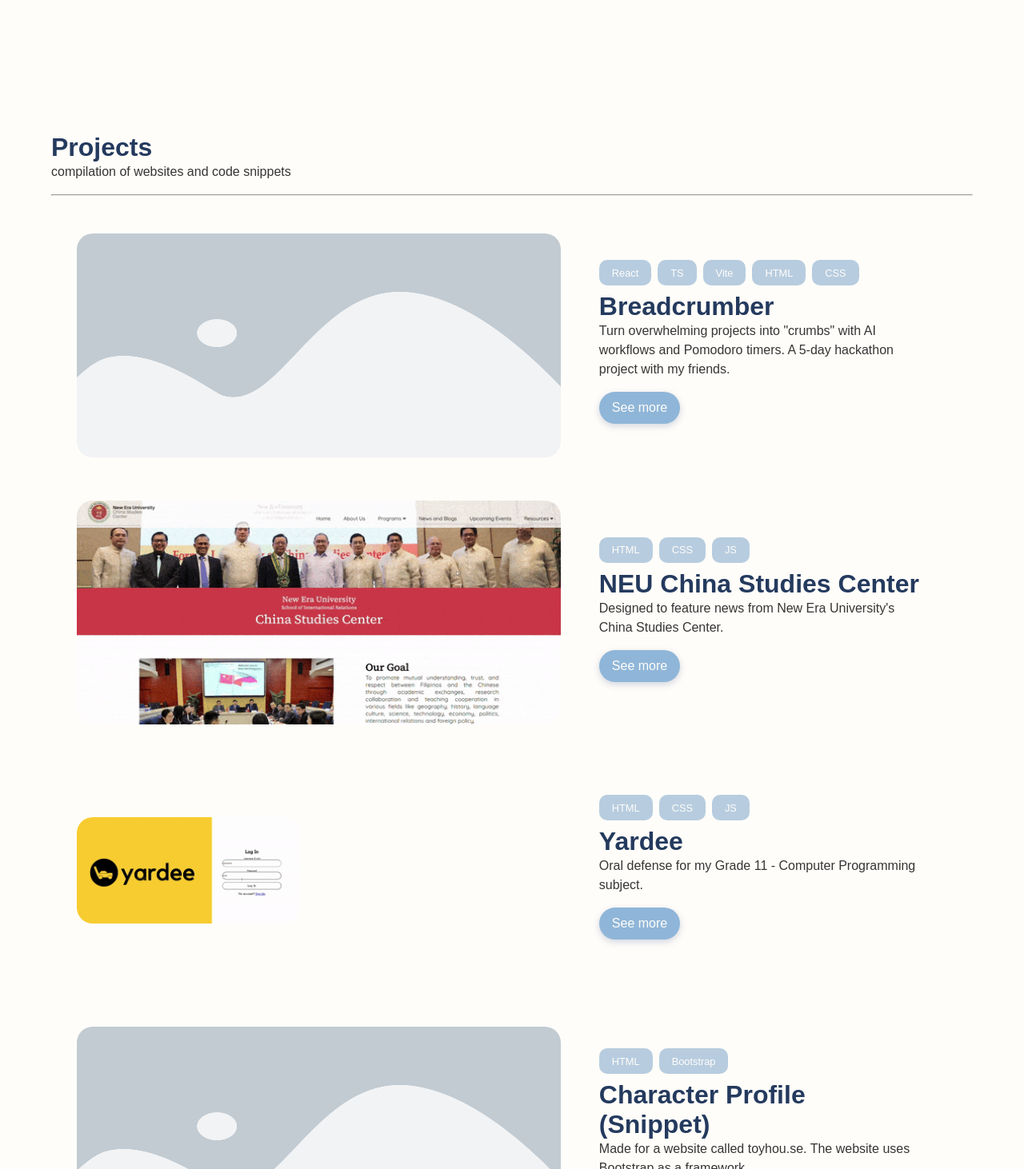
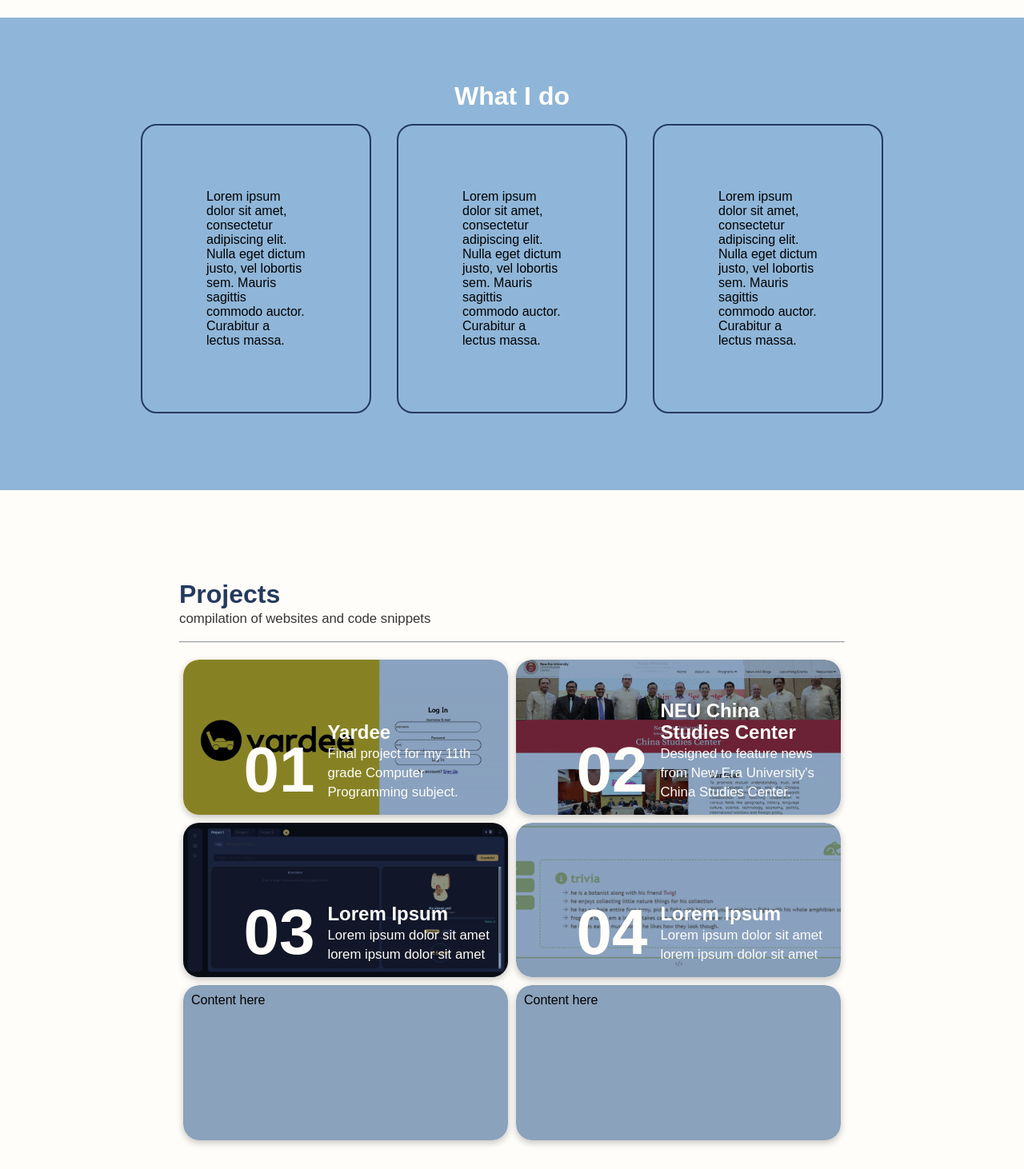
Before and after one commit to bearbau/portfolio, a React (Vite) app: page / in a window 1280 px wide. Shown: the part 1338-2800 px from the top of the page at 80% size. Built offline with nearby package versions, Linux system fonts and the light colour scheme; a web font is replaced by a local one.

Commit message:
project gallery

```diff
--- a/src/components/Skillset.tsx
+++ b/src/components/Skillset.tsx
@@ -16,7 +16,7 @@
               animation: "fadeIn 0.7s ease",
             }}
           >
-            <h1>What I do</h1>
+            <h1>About me</h1>
             <p>
               I am a front-end web developer and UI/UX designer who has been
               developing and conceptualizing web designs since 2020. <br />
@@ -174,8 +174,7 @@
             <h1>Shell scripting</h1>
             <p>
               In my free time, I solve CTFs and study Bash scripting, but I
-              mostly study it for the love of the game. I dump my Bash scripts
-              on
+              mostly study it for fun. I dump my Bash scripts on
               <a href="https://github.com/bearbau/bearbash">
                 &nbsp;<u>bearbash</u>
               </a>
--- a/src/routes/Home.tsx
+++ b/src/routes/Home.tsx
@@ -1,8 +1,12 @@
+import Header from "../components/Header";
+import Skillset from "../components/Skillset";
+
 import placeholder from "../assets/placeholder.jpg";
 import Carousel from "../components/Carousel";
-import Hero from "../components/Hero";
 import yardee from "../assets/previews/yardee.gif";
 import neuchina from "../assets/previews/chinastudies.gif";
+import breadcrumber from "../assets/previews/breadcrumber.png";
+import ocsnippet1 from "../assets/previews/ocsnippet1.gif";
 
 const certifications = [
   {
@@ -42,85 +46,240 @@
   },
 ];
 
+{
+  {
+    /*Components of the home page
+
+  Hero page w header
+  About me
+  What I do
+  Projects
+  Certifications
+  Footer
+
+  If need to be reused, make a new component such as the header
+  If not, just make it a div-container
+
+  Let me destroy my code rq and then fix it again
+  */
+  }
+}
+
 export default function Home() {
   return (
     <>
-      <Hero />
+      <div className="hero">
+        <Header />
+        <div className="hero-content">
+          <p>hi there.</p>
+          <span className="hero-title">
+            I'm Beatriz Bautista.&nbsp;
+            <i className="fa-solid fa-fish-fins"></i>
+          </span>
+
+          <p>front-end dev & UI/UX designer.</p>
+          <div className="btn-row">
+            <button className="hero-btn">
+              <i className="fa-regular fa-file">&nbsp;</i>resume
+            </button>
+            <button className="hero-btn-circle">
+              <i className="fa-brands fa-github"></i>
+            </button>
+            <button className="hero-btn-circle">
+              <i className="fa-brands fa-telegram"></i>
+            </button>
+            <button className="hero-btn-circle">
+              <i className="fa-solid fa-keyboard"></i>
+            </button>
+            <button className="hero-btn-circle">
+              <i className="fa-solid fa-flag"></i>
+            </button>
+          </div>
+        </div>
+      </div>
+
+      <Skillset />
+
+      <div
+        className="container"
+        style={{
+          padding: "5rem",
+          borderRadius: "0",
+          backgroundColor: "var(--primary)",
+        }}
+      >
+        <h1 style={{ textAlign: "center", color: "var(--light)" }}>
+          What I do
+        </h1>
+        <div className="cntr-row" style={{ padding: "0rem 5rem" }}>
+          <div className="border-box">
+            Lorem ipsum dolor sit amet, consectetur adipiscing elit. Nulla eget
+            dictum justo, vel lobortis sem. Mauris sagittis commodo auctor.
+            Curabitur a lectus massa.
+          </div>
+          <div className="border-box">
+            Lorem ipsum dolor sit amet, consectetur adipiscing elit. Nulla eget
+            dictum justo, vel lobortis sem. Mauris sagittis commodo auctor.
+            Curabitur a lectus massa.
+          </div>
+          <div className="border-box">
+            Lorem ipsum dolor sit amet, consectetur adipiscing elit. Nulla eget
+            dictum justo, vel lobortis sem. Mauris sagittis commodo auctor.
+            Curabitur a lectus massa.
+          </div>
+        </div>
+      </div>
+
       <div className="proj-container">
+        <div className="test">
           <h1>Projects</h1>
           <p>compilation of websites and code snippets</p>
           <hr />
-        <div className="proj-row">
-          <div className="proj-preview">
-            <img src={placeholder} style={{ height: "35vh" }}></img>
+          <div className="test-row">
+            <div
+              className="test1"
+              style={{ backgroundImage: `url(${yardee})` }}
+            >
+              <div
+                style={{
+                  flex: "40% ",
+                  alignItems: "end",
+                  justifyContent: "flex-end",
+                  position: "relative",
+                }}
+              >
+                <h1
+                  className="test1_text"
+                  style={{
+                    fontSize: "5rem",
+                    position: "absolute",
+                    bottom: "0",
+                    right: "0",
+                  }}
+                >
+                  01
+                </h1>
               </div>
-          <div className="proj-content">
-            <div className="stack-row">
-              <button className="tag">React</button>
-              <button className="tag">TS</button>
-              <button className="tag">Vite</button>
-              <button className="tag">HTML</button>
-              <button className="tag">CSS</button>
-            </div>
-            <h1>Breadcrumber</h1>
-            <p>
-              Turn overwhelming projects into "crumbs" with AI workflows and
-              Pomodoro timers. A 5-day hackathon project with my friends.
+              <div style={{ flex: "60% " }}>
+                <p
+                  className="test1_text"
+                  style={{ position: "absolute", bottom: "0", padding: "1rem" }}
+                >
+                  <b style={{ fontSize: "1.5rem" }}>Yardee</b>
+                  <br /> Final project for my 11th grade Computer Programming
+                  subject.
                 </p>
-            <button className="link">See more</button>
               </div>
             </div>
-
-        <div className="proj-row">
-          <div className="proj-preview">
-            <img src={neuchina} style={{ height: "35vh" }}></img>
+            <div
+              className="test1"
+              style={{ backgroundImage: `url(${neuchina})` }}
+            >
+              <div
+                style={{
+                  flex: "40% ",
+                  alignItems: "end",
+                  justifyContent: "flex-end",
+                  position: "relative",
+                }}
+              >
+                <h1
+                  className="test1_text"
+                  style={{
+                    fontSize: "5rem",
+                    position: "absolute",
+                    bottom: "0",
+                    right: "0",
+                  }}
+                >
+                  02
+                </h1>
               </div>
-          <div className="proj-content">
-            <div className="stack-row">
-              <button className="tag">HTML</button>
-              <button className="tag">CSS</button>
-              <button className="tag">JS</button>
-            </div>
-            <h1>NEU China Studies Center</h1>
-            <p>
-              Designed to feature news from New Era University's China Studies
-              Center.
+              <div style={{ flex: "60% " }}>
+                <p
+                  className="test1_text"
+                  style={{ position: "absolute", bottom: "0", padding: "1rem" }}
+                >
+                  <b style={{ fontSize: "1.5rem" }}>NEU China Studies Center</b>
+                  <br /> Designed to feature news from New Era University's
+                  China Studies Center.
                 </p>
-            <button className="link">See more</button>
               </div>
             </div>
-
-        <div className="proj-row">
-          <div className="proj-preview">
-            <img src={yardee} style={{ width: "35vh" }}></img>
           </div>
-          <div className="proj-content">
-            <div className="stack-row">
-              <button className="tag">HTML</button>
-              <button className="tag">CSS</button>
-              <button className="tag">JS</button>
+          <div className="test-row">
+            <div
+              className="test1"
+              style={{ backgroundImage: `url(${breadcrumber})` }}
+            >
+              <div
+                style={{
+                  flex: "40% ",
+                  alignItems: "end",
+                  justifyContent: "flex-end",
+                  position: "relative",
+                }}
+              >
+                <h1
+                  className="test1_text"
+                  style={{
+                    fontSize: "5rem",
+                    position: "absolute",
+                    bottom: "0",
+                    right: "0",
+                  }}
+                >
+                  03
+                </h1>
               </div>
-            <h1>Yardee</h1>
-            <p>Oral defense for my Grade 11 - Computer Programming subject.</p>
-            <button className="link">See more</button>
+              <div style={{ flex: "60% " }}>
+                <p
+                  className="test1_text"
+                  style={{ position: "absolute", bottom: "0", padding: "1rem" }}
+                >
+                  <b style={{ fontSize: "1.5rem" }}>Lorem Ipsum</b>
+                  <br /> Lorem ipsum dolor sit amet lorem ipsum dolor sit amet
+                </p>
               </div>
             </div>
-
-        <div className="proj-row">
-          <div className="proj-preview">
-            <img src={placeholder} style={{ height: "35vh" }}></img>
+            <div
+              className="test1"
+              style={{ backgroundImage: `url(${ocsnippet1})` }}
+            >
+              <div
+                style={{
+                  flex: "40% ",
+                  alignItems: "end",
+                  justifyContent: "flex-end",
+                  position: "relative",
+                }}
+              >
+                <h1
+                  className="test1_text"
+                  style={{
+                    fontSize: "5rem",
+                    position: "absolute",
+                    bottom: "0",
+                    right: "0",
+                  }}
+                >
+                  04
+                </h1>
               </div>
-          <div className="proj-content">
-            <div className="stack-row">
-              <button className="tag">HTML</button>
-              <button className="tag">Bootstrap</button>
+              <div style={{ flex: "60% " }}>
+                <p
+                  className="test1_text"
+                  style={{ position: "absolute", bottom: "0", padding: "1rem" }}
+                >
+                  <b style={{ fontSize: "1.5rem" }}>Lorem Ipsum</b>
+                  <br /> Lorem ipsum dolor sit amet lorem ipsum dolor sit amet
+                </p>
               </div>
-            <h1>Character Profile (Snippet)</h1>
-            <p>
-              Made for a website called toyhou.se. The website uses Bootstrap as
-              a framework.
-            </p>
-            <button className="link">Live preview</button>
+            </div>
+          </div>
+          <div className="test-row">
+            <div className="test1">Content here</div>
+            <div className="test1">Content here</div>
           </div>
         </div>
       </div>
--- a/src/style.css
+++ b/src/style.css
@@ -33,11 +33,6 @@
   background-color: var(--light);
 }
 
-.app {
-  min-height: 100vh;
-  display: flex;
-  flex-direction: column;
-}
 /*html {
   scroll-snap-type: y mandatory;
 } enable when needed*/
@@ -79,7 +74,7 @@
 p {
   font-family: 'Inter Variable', sans-serif;
   color: var(--text);
-  font-size: 1rem;
+  font-size: clamp(0.9rem, 0.85rem + 0.25vw, 1.1rem);
   line-height: 1.5rem;
 }
 
@@ -147,7 +142,7 @@
   box-shadow: rgba(0, 0, 0, 0.24) 0px 3px 8px;
 }
 
-/* header ------------------------------------------------------------------------ */
+/* header component ------------------------------------------------------------------------ */
 
 .header-container {
   display: flex;
@@ -193,8 +188,6 @@
 
 /* hero page ------------------------------------------------------------------------ */
 
-/* section 1 (hero) */
-
 .hero {
   background: url('assets/hero-wallpaper.jpg') center/cover no-repeat;
   background-size: cover;
@@ -204,16 +197,11 @@
   border-radius: 0px 0px 5rem 5rem;
 }
 
-.hero-top {
+.hero-content {
   display: flex;
   flex-direction: column;
   padding: 0vh 5vh 5vh 5vh;
   height: 75vh;
-  align-items: left;
-  justify-content: center;
-}
-
-.hero-content {
   justify-content: center;
 }
 
@@ -251,19 +239,12 @@
   color: var(--light)
 }
 
-/* what I do ------------------------------------------------------------------------ */
+/* about + containers ------------------------------------------------------------------------ */
 
 .container {
   display: flex;
   flex-direction: column;
-  border-radius: 20px;
-  padding: 2rem;
-}
-
-.cntr-row {
-  display: flex;
-  flex-direction: row;
-  padding: 8rem 10rem;
+  padding: 5rem;
 }
 
 .col {
@@ -278,10 +259,10 @@
 .oval {
   background: url('assets/hero-wallpaper.jpg') center/cover no-repeat;
   display: flex;
-  width: 20vh;
+  width: 15vh;
   height: 50vh;
   margin: 0.5rem;
-  border-radius: 3rem;
+  border-radius: 2rem;
   align-items: last baseline;
   justify-content: flex-end;
   transition-duration: 0.7s;
@@ -294,11 +275,26 @@
   margin: 3.5rem 1.5rem;
 }
 
-.oval:nth-child(2) {  margin-top: 3rem; }
+.oval:nth-child(1) { width: 30vh }
+.oval:nth-child(2) { margin-top: 2rem;}
 
 .oval:nth-child(1):hover { margin-top: 2rem; opacity: 0.5; }
-.oval:nth-child(2):hover { margin-top: 5rem; opacity: 0.5; }
+.oval:nth-child(2):hover { margin-top: 4rem; opacity: 0.5; }
 .oval:nth-child(3):hover { margin-top: 2rem; opacity: 0.5; }
+
+/* what i do ------------------------------------------------------------------------ */
+.border-box {
+  border: 2px solid var(--dark);
+  border-radius: 20px;
+  margin: 1rem;
+  padding: 5rem;
+}
+
+.cntr-row {
+  display: flex;
+  flex-direction: row;
+  padding: 5rem 10rem;
+}
 
 /* section 2 (skillset) */
 .hero-bottom {
@@ -519,3 +515,61 @@
   flex-direction: column;
   padding: 5vh 15vh;
 }
+
+.test {
+  display: flex;
+  flex-direction: column;
+  padding: 5rem 10rem;
+}
+
+.test-row {
+  display: flex;
+  flex-direction: row;
+  gap: 10px;
+  padding: 5px;
+}
+
+.test1 {
+  display: flex;
+  flex-direction: row;
+  position: relative;
+  background-size: cover;
+  background-position: center;
+  border-radius: 20px;
+  overflow: hidden;
+  flex: 50%;
+  background-repeat: no-repeat;
+  padding: 10px;
+  aspect-ratio: 20 / 9;
+  transition: transform 0.7s;
+  box-shadow: rgba(0, 0, 0, 0.24) 0px 3px 8px;
+}
+
+.test1:hover {
+  transform: scale(1.01);
+}
+
+.test1::before {
+  content: '';
+  position: absolute;
+  inset: 0;
+  background-color: var(--primary-muted);
+  mix-blend-mode:multiply;
+  opacity: 1;
+  transition: opacity 0.7s;
+}
+
+.test1:hover::before {
+  opacity: 0;
+}
+
+.test1_text {
+  position: relative;
+  z-index: 2;
+  color: var(--light);
+  transition: opacity 0.7s;
+}
+
+.test1:hover .test1_text {
+  opacity: 0;
+}
```
Also changed, not shown: src/components/Hero.tsx (+48 -0 lines), src/assets/previews/breadcrumber.png (added). Lines whose indentation alone changed are shown as unchanged.
